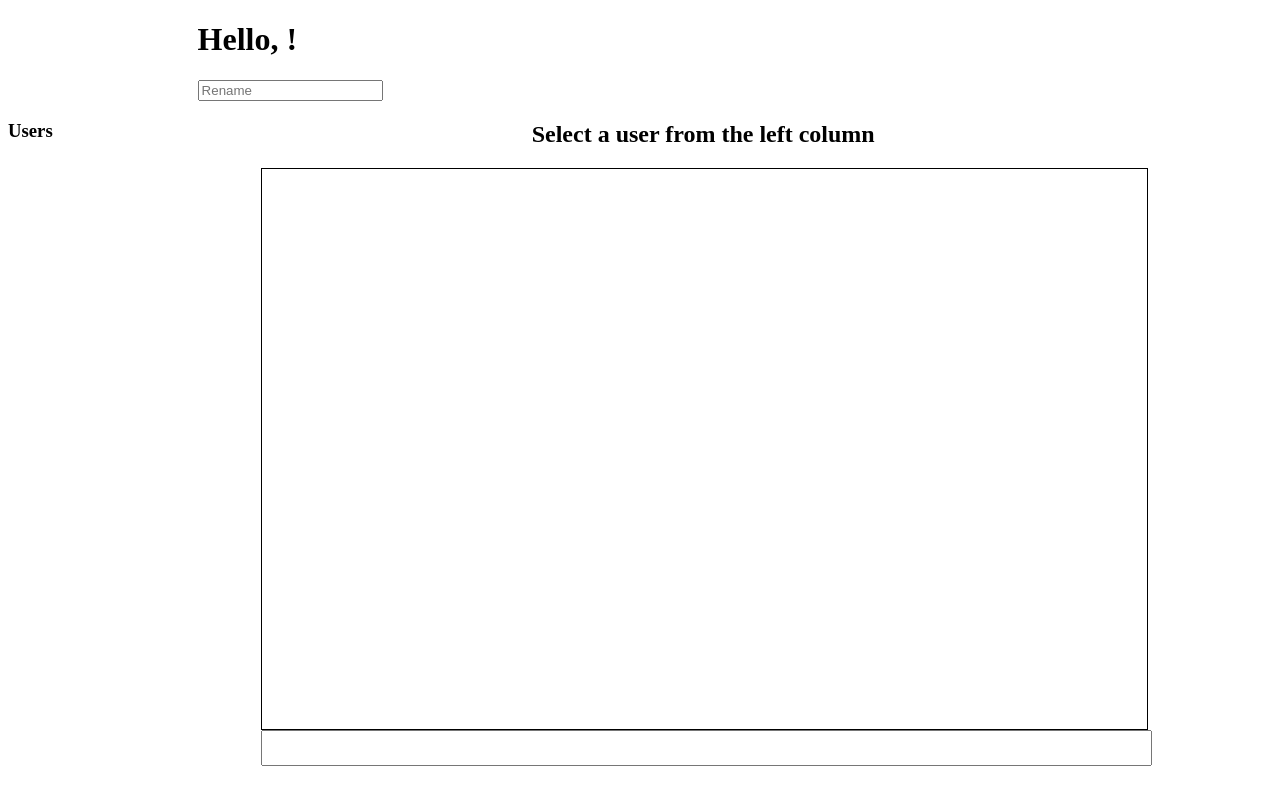
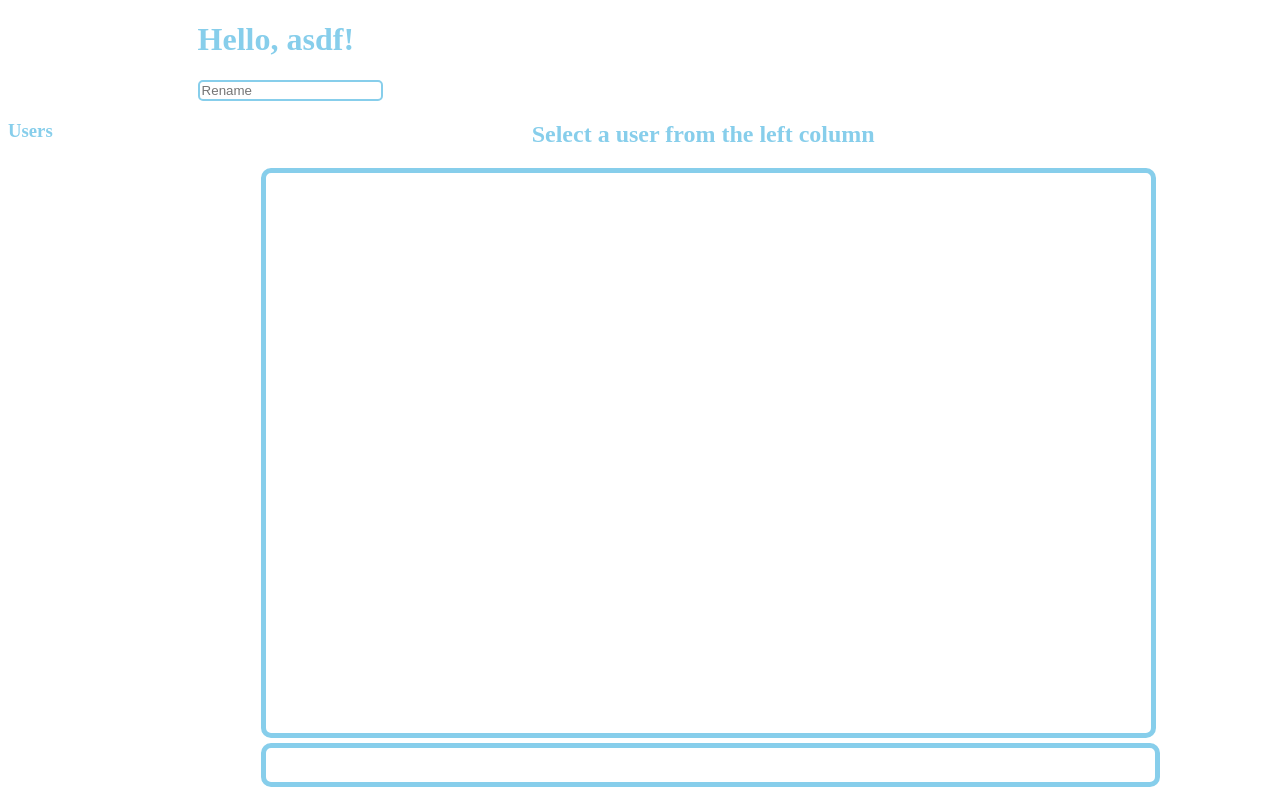
Before and after one commit to cuklev/socket-chat, a website: page public/index.html in a window 1280 px wide. Drawn offline with nearby package versions, Linux system fonts and the light colour scheme; no server answers.

Commit message:
Updated styles

```diff
--- a/public/index.html
+++ b/public/index.html
@@ -16,7 +16,7 @@
 	</head>
 
 	<body>
-		<h1>Hello, <span id="titleName"></span>!</h1>
+		<h1>Hello, <span id="titleName">asdf</span>!</h1>
 			<input id="reName" placeholder="Rename"><br>
 		<div id="users-column" class="column">
 			<h3>Users</h3>
--- a/public/main.css
+++ b/public/main.css
@@ -1,5 +1,9 @@
 h1, #reName {
 	margin-left: 15%;
+}
+#reName {
+	border: 2px solid skyblue;
+
 }
 
 .column {
@@ -8,14 +12,24 @@ h1, #reName {
 #users-column {
 	width: 20%;
 }
-
+#chat p {
+	border-bottom: 1px solid skyblue;
+}
+h1, h2, h3 {
+	color: skyblue;
+}
 .online {
 	color: lime;
 }
 .offline {
 	color: red;
 }
-
+#titleName {
+	color: skyblue;
+}
+#reName {
+	border-radius: 5px;
+}
 #chat-column {
 	width: 70%;
 }
@@ -24,13 +38,18 @@ h1, #reName {
 	text-align: center;
 }
 #chat {
-	border: solid 1px;
+
+	border: 5px solid skyblue;
+	border-radius: 10px;
 	width: 100%;
 	height: 70vh;
 	overflow: auto;
 	word-wrap: break-word;
 }
 #chatMessage {
+	margin-top: 5px;
+	border: 5px solid skyblue;
+	border-radius: 10px;
 	width: 100%;
 	resize: none;
 }
```
